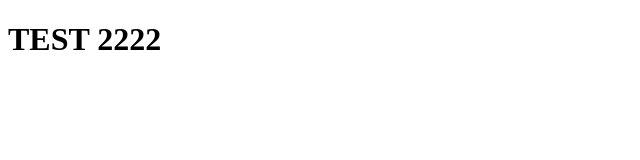
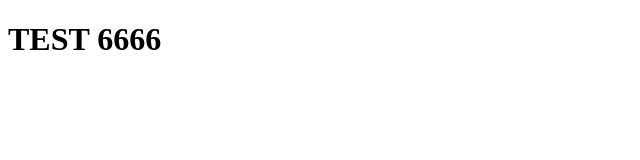
Before and after one commit to agarciaBCN/agarciaBCN, a plain HTML site: page index.html in a window 1280 px wide. Shown: the full height of the page, 0-640 px from the left. Drawn offline with Linux system fonts and the light colour scheme.

Commit message:
chore: test commited

```diff
--- a/index.html
+++ b/index.html
@@ -10,7 +10,7 @@
 
 <body>
     <h1>
-        TEST 2222
+        TEST 6666
     </h1>
 </body>
 
```
